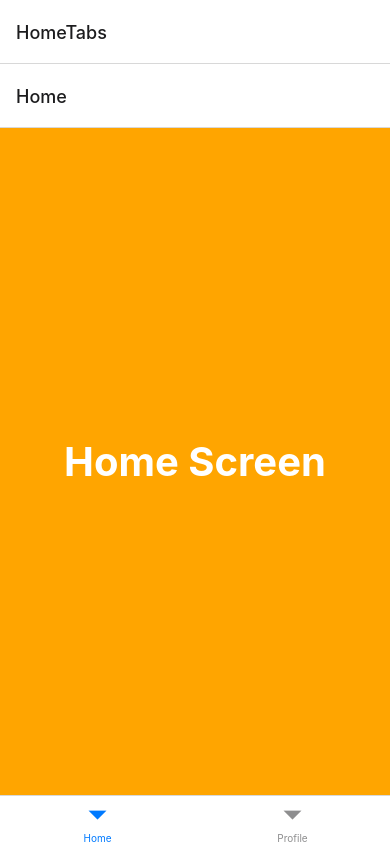
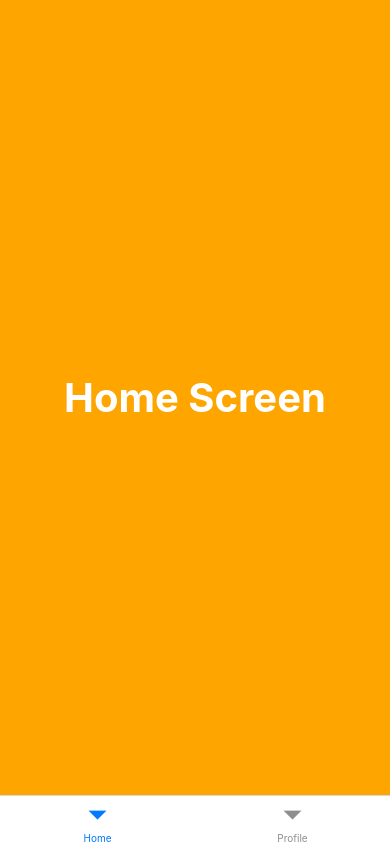
Before and after one commit to omerfarukose/AwesomeApp, a React Native app: screen / in a window 390 px wide. Built offline with nearby package versions, Linux system fonts and the light colour scheme.

Commit message:
navigators headers hidden

```diff
--- a/src/pages/Router.js
+++ b/src/pages/Router.js
@@ -17,7 +17,10 @@ export default function Router() {
 
     function HomeTabs() {
         return(
-            <Tab.Navigator>
+            <Tab.Navigator
+                screenOptions={{
+                    headerShown: false
+                }}>
                 <Tab.Screen name="Home" component={HomeScreen} />
                 <Tab.Screen name="Profile" component={ProfileScreen} />
             </Tab.Navigator>
@@ -26,7 +29,10 @@ export default function Router() {
 
     return(
         <NavigationContainer>
-            <Stack.Navigator>
+            <Stack.Navigator
+                screenOptions={{
+                    headerShown: false
+                }}>
 
                 {
                     isLogin ?
```
